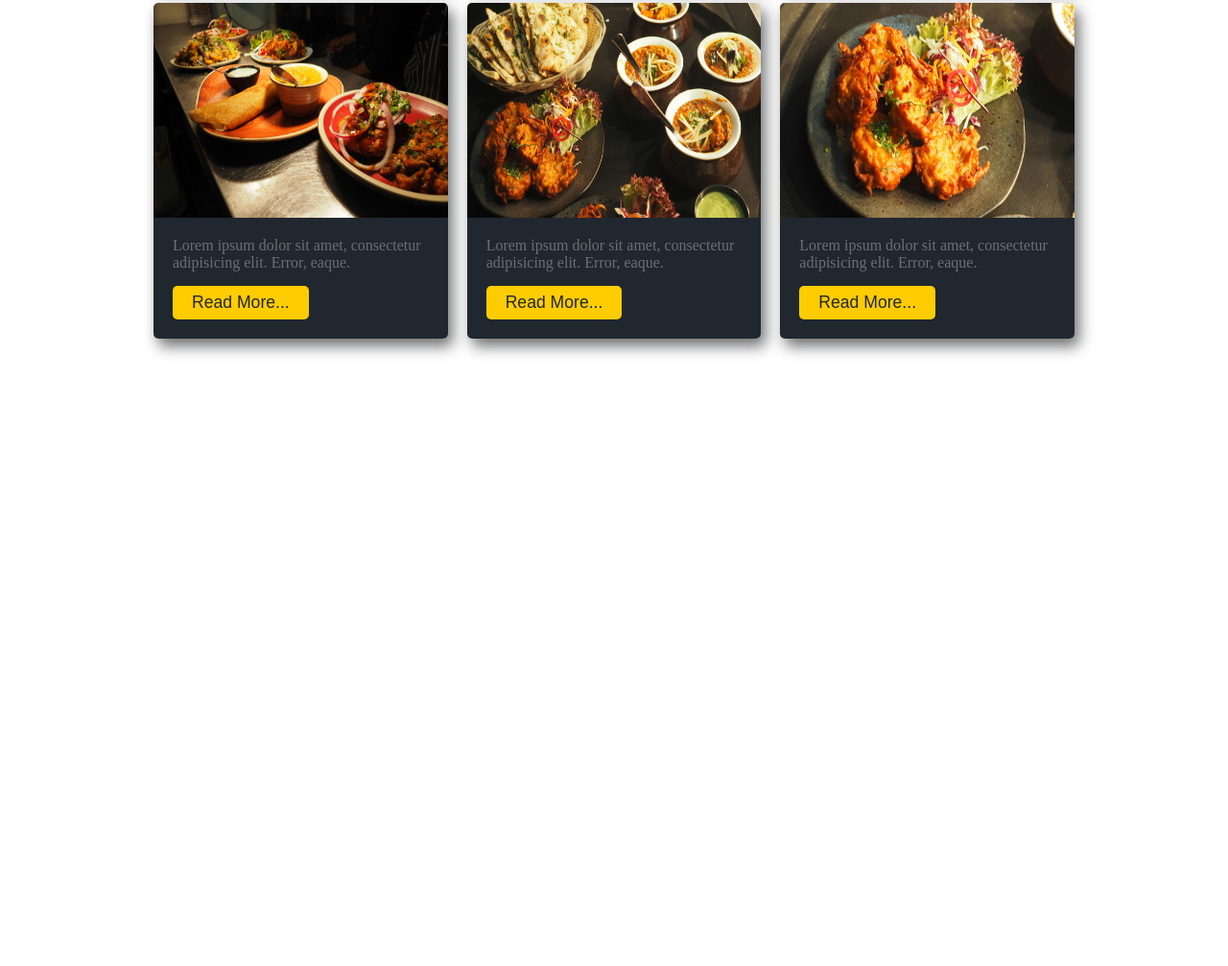
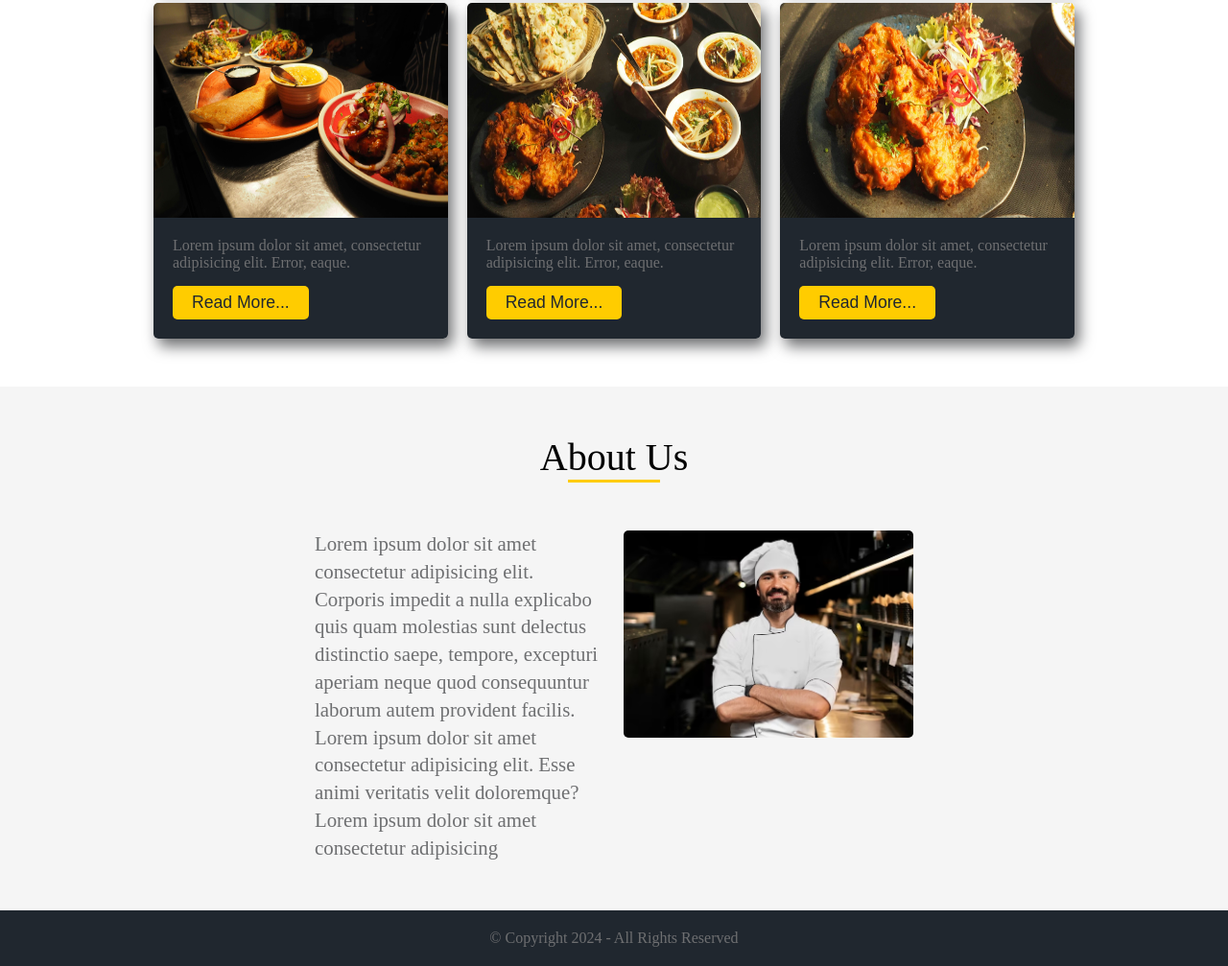
Before and after one commit to HammadAli132/Odin-Restaurant-Page, a website built with webpack: page src/index.html in a window 1280 px wide. Shown: the part 1317-2324 px from the top of the page at 96% size. Before the commit the page ends 1720 px from the top, so only its background shows below. Built offline with nearby package versions, Linux system fonts and the light colour scheme.

Commit message:
Completed everything except nav button onClick behaviour

```diff
--- /dev/null
+++ b/src/js/aboutSection.js
@@ -0,0 +1,34 @@
+import chefImg from '../assets/chef.jpg';
+
+function loadAboutSection() {
+    const img = document.createElement('img');
+    img.src = chefImg;
+    const imgDiv = document.createElement('div');
+    imgDiv.id = 'about-image';
+    imgDiv.appendChild(img);
+
+    const desc = document.createElement('div');
+    desc.innerText = 'Lorem ipsum dolor sit amet consectetur adipisicing elit. Corporis impedit a nulla explicabo quis quam molestias sunt delectus distinctio saepe, tempore, excepturi aperiam neque quod consequuntur laborum autem provident facilis. Lorem ipsum dolor sit amet consectetur adipisicing elit. Esse animi veritatis velit doloremque? Lorem ipsum dolor sit amet consectetur adipisicing';
+    desc.id = 'aboutdesc';
+
+    const aboutBody = document.createElement('div');
+    aboutBody.id = 'about-body';
+    aboutBody.appendChild(desc);
+    aboutBody.appendChild(imgDiv);
+
+    const underline = document.createElement('div');
+    underline.classList.add('underline');
+    const secHeading = document.createElement('h1');
+    secHeading.classList.add('section-heading');
+    secHeading.innerText = 'About Us';
+
+    const aboutSec = document.createElement('section');
+    aboutSec.id = 'about';
+    aboutSec.appendChild(secHeading);
+    aboutSec.appendChild(underline);
+    aboutSec.appendChild(aboutBody);
+
+    return aboutSec;
+};
+
+export default loadAboutSection;
--- /dev/null
+++ b/src/js/footer.js
@@ -0,0 +1,11 @@
+function loadFooter() {
+    const date = document.createElement('span');
+    date.innerText = new Date().getFullYear();
+
+    const footer = document.createElement('footer');
+    footer.innerHTML = `&copy; Copyright ${date.innerText} - All Rights Reserved`;
+
+    document.body.appendChild(footer);
+};
+
+export default loadFooter;
--- a/src/js/index.js
+++ b/src/js/index.js
@@ -1,6 +1,8 @@
 import '../style.css';
 import loadHeader from './header';
 import loadMain from './main';
+import loadFooter from './footer';
 
 loadHeader();
 loadMain();
+loadFooter();
--- a/src/js/main.js
+++ b/src/js/main.js
@@ -1,10 +1,12 @@
 import loadHeroSection from "./heroSection";
 import loadMenuSection from "./menuSection";
+import loadAboutSection from "./aboutSection";
 
 function loadMain() {
     const main = document.createElement('main');
     main.appendChild(loadHeroSection());
     main.appendChild(loadMenuSection());
+    main.appendChild(loadAboutSection());
     document.body.appendChild(main);
 };
 
--- a/src/style.css
+++ b/src/style.css
@@ -82,7 +82,7 @@ nav > button:hover, .btn:hover {
     color: var(--primary-color);
 }
 
-#menu {
+#menu, #about {
     padding: 50px 10em;
     display: flex;
     flex-direction: column;
@@ -147,3 +147,33 @@ nav > button:hover, .btn:hover {
     gap: 15px;
     width: 100%;
 }
+
+#about {
+    background-color: whitesmoke;
+}
+
+#about-body {
+    display: grid;
+    grid-template-columns: repeat(auto-fit, minmax(300px, 1fr));
+    gap: 20px;
+    font-size: 1.3rem;
+    color: var(--secondary-color);
+    width: 65%;
+    text-wrap: wrap;
+}
+
+#aboutdesc {
+    line-height: 1.8rem;
+}
+
+#about-image > img {
+    width: 100%;
+    border-radius: 5px;
+}
+
+footer {
+    background-color: var(--primary-color);
+    color: var(--secondary-color);
+    padding: 20px 0;
+    text-align: center;
+}
--- a/webpack.config.js
+++ b/webpack.config.js
@@ -36,6 +36,10 @@ module.exports = {
                 test: /\.(woff|woff2|eot|ttf|otf)$/i,
                 type: 'asset/resource',
             },
+            {
+                test: /\.html$/i,
+                use: "html-loader",
+            },
         ],
     },
 };
```
Also changed, not shown: src/index.html (+0 -23 lines), src/assets/chef.avif (added), src/assets/chef.jpg (added).
